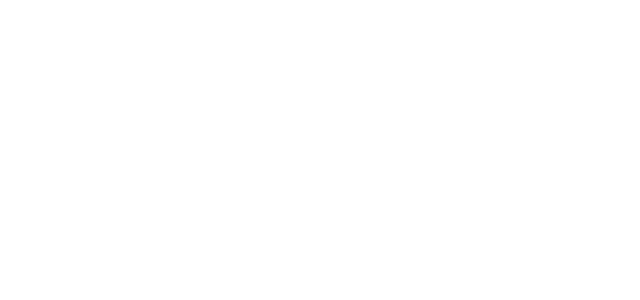
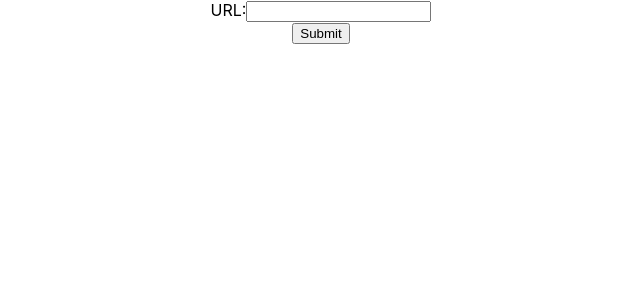
Before and after one commit to UrielA01/url-shortner-ui, a React (Create React App) app: page / in a window 1280 px wide. Shown: the top 300 px of the page, without its empty margins (319-959 px from the left). Built offline with nearby package versions, Linux system fonts and the light colour scheme; the HTML template or start-up script is replaced by a standard one.

Commit message:
create basic ui

```diff
--- a/src/App.tsx
+++ b/src/App.tsx
@@ -1,9 +1,11 @@
 import React from 'react';
 import './App.css';
+import InputBox from './components/InputBox';
 
 function App() {
   return (
     <div className="App">
+      <InputBox />
     </div>
   );
 }
--- /dev/null
+++ b/src/components/InputBox.tsx
@@ -0,0 +1,32 @@
+import React, { useState } from 'react';
+
+function InputBox() {
+  const [URL, setURL] = useState(String);
+
+  const handleChange = (event: React.ChangeEvent<HTMLInputElement>) => {
+    const { value } = event.target;
+    setURL(value);
+  };
+
+  const shortenURL = (event: React.FormEvent) => {
+    event.preventDefault();
+    console.log('Form submitted with data:', URL);
+  };
+
+  return (
+    <form onSubmit={shortenURL}>
+      <div>
+        <label>URL:</label>
+        <input
+          type="text"
+          name="URL"
+          value={URL}
+          onChange={handleChange}
+        />
+      </div>
+      <button type="submit">Submit</button>
+    </form>
+  );
+}
+
+export default InputBox;
```
